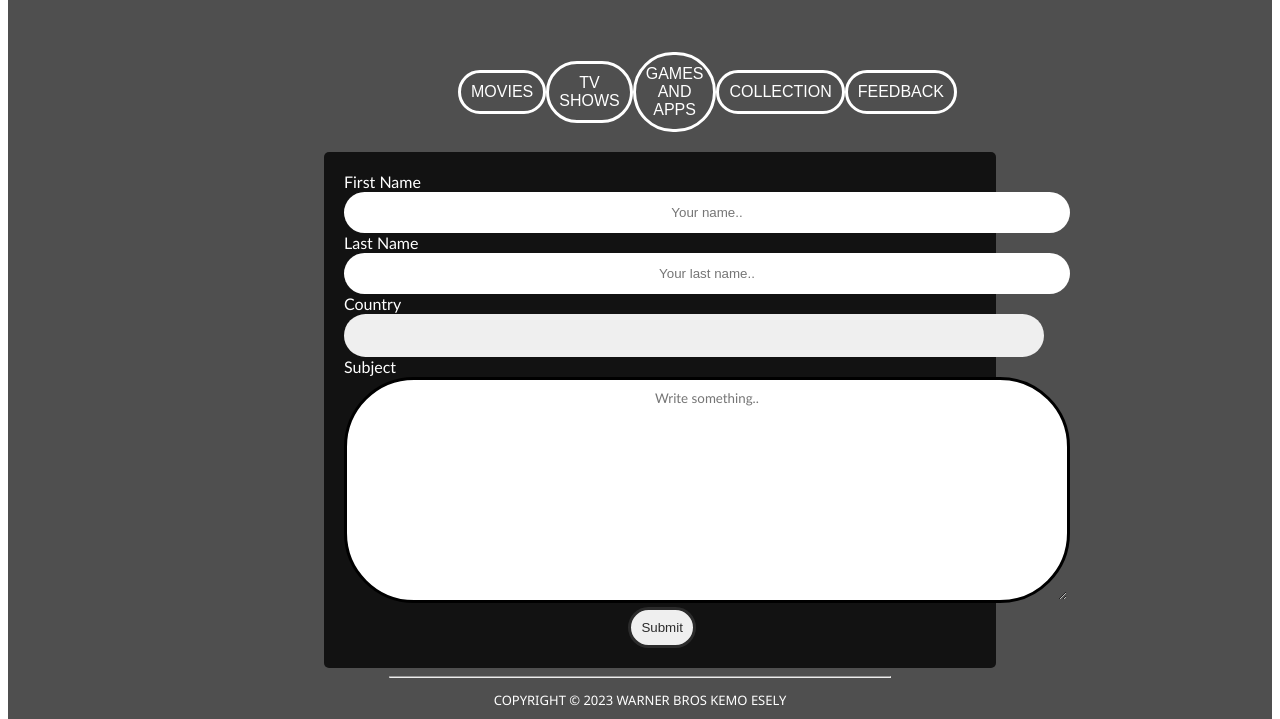
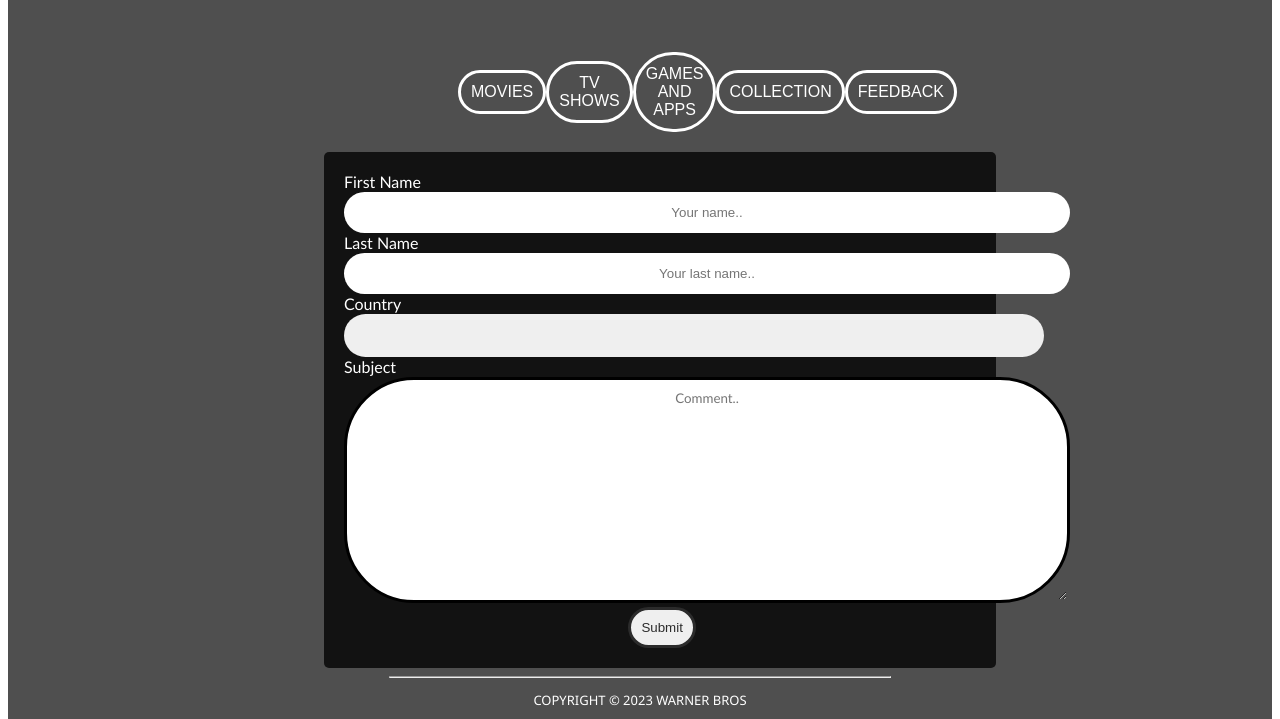
Before and after one commit to gofa23079/WEB-DEV-TUTORIALS, a plain HTML site: page Feedback.html in a window 1280 px wide. Shown: the part 150-869 px from the top of the page. Drawn offline with Linux system fonts and the light colour scheme.

Commit message:
Update Feedback.html

```diff
--- a/Feedback.html
+++ b/Feedback.html
@@ -39,7 +39,7 @@
             </select>
 
             <label for="subject">Subject</label>
-            <textarea id="subject" name="subject" placeholder="Write something.." style="height:200px"></textarea>
+            <textarea id="subject" name="subject" placeholder="Comment.." style="height:200px"></textarea>
         <a href="THANK YOU.HTML">
           <input type="submit" value="Submit">
         </a>
@@ -58,7 +58,7 @@
 
     <hr width="500px">
     <div class="footer">
-        <p>COPYRIGHT © 2023 WARNER BROS KEMO ESELY</p>
+        <p>COPYRIGHT © 2023 WARNER BROS</p>
 
         <div class="SOCIAL">
             <a href="https://youtube.com/@warnerbrosuktrailers"><img src="ICONS/SOCIAL MEDIA ICONS/icons8-facebook-24.png"></a>
```
